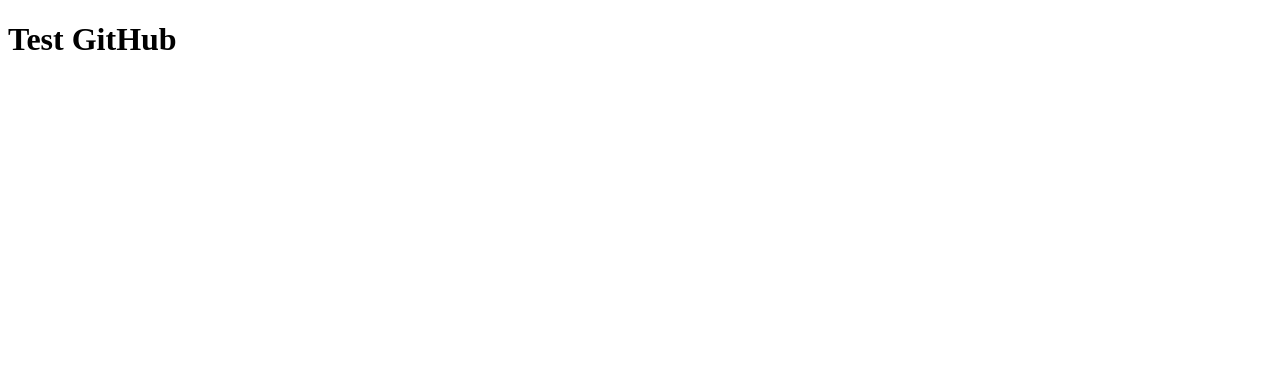
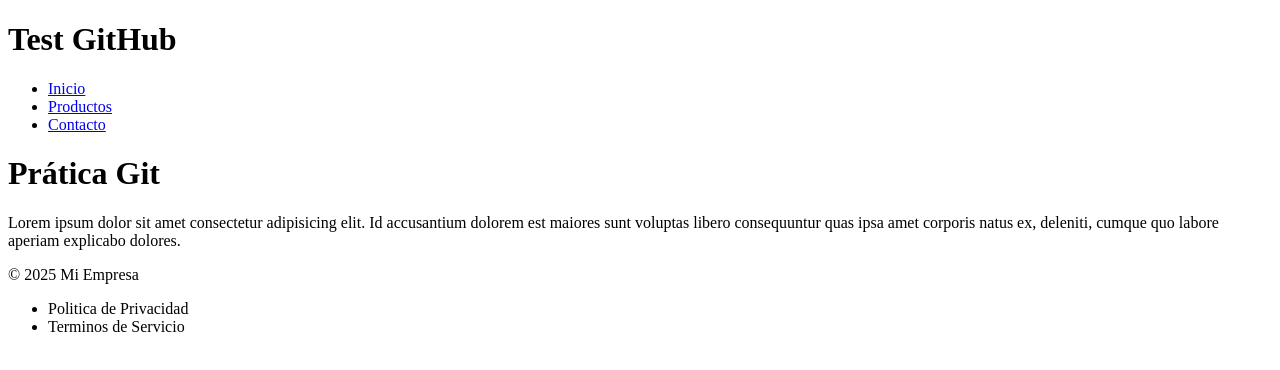
Before and after one commit to vrcastilloc/git_tests, a plain HTML site: page index.html in a window 1280 px wide. Drawn offline with Linux system fonts and the light colour scheme.

Commit message:
feat: add content to index

```diff
--- a/index.html
+++ b/index.html
@@ -1,11 +1,39 @@
 <!DOCTYPE html>
 <html lang="en">
+
 <head>
     <meta charset="UTF-8">
     <meta name="viewport" content="width=device-width, initial-scale=1.0">
     <title>Document</title>
 </head>
+
 <body>
     <h1>Test GitHub</h1>
+    <!-- Encabezado -->
+    <header>
+        <nav>
+            <ul>
+                <li><a href="#">Inicio</a></li>
+                <li><a href="#">Productos</a></li>
+                <li><a href="#">Contacto</a></li>
+            </ul>
+        </nav>
+    </header>
+    <!-- Contenido Principal -->
+    <main>
+        <h1>Prática Git</h1>
+        <p>Lorem ipsum dolor sit amet consectetur adipisicing elit. Id accusantium dolorem est maiores sunt voluptas
+            libero consequuntur quas ipsa amet corporis natus ex, deleniti, cumque quo labore aperiam explicabo dolores.
+        </p>
+    </main>
+    <!-- Pie Página -->
+     <footer>
+        <p>&copy; 2025 Mi Empresa</p>
+        <ul>
+            <li><a href="#"></a>Politica de Privacidad</li>
+            <li><a href="#"></a>Terminos de Servicio</li>
+        </ul>
+     </footer>
 </body>
+
 </html>
```
